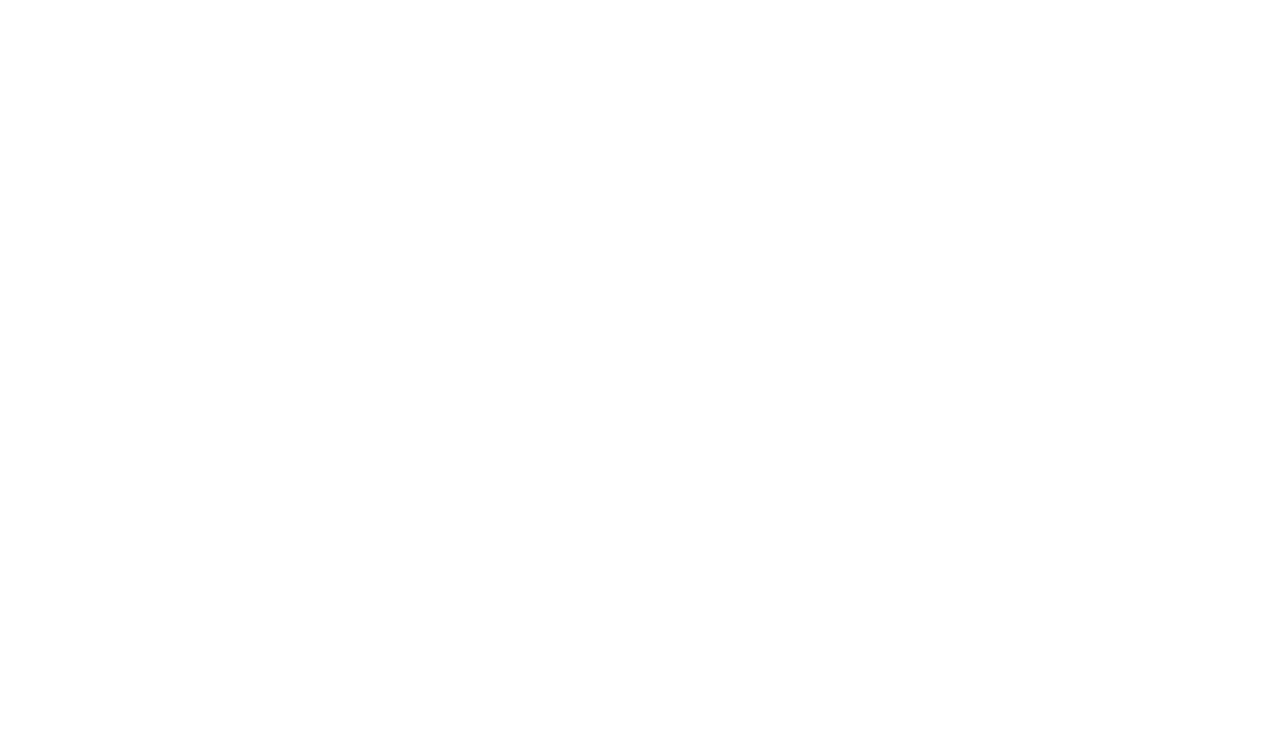
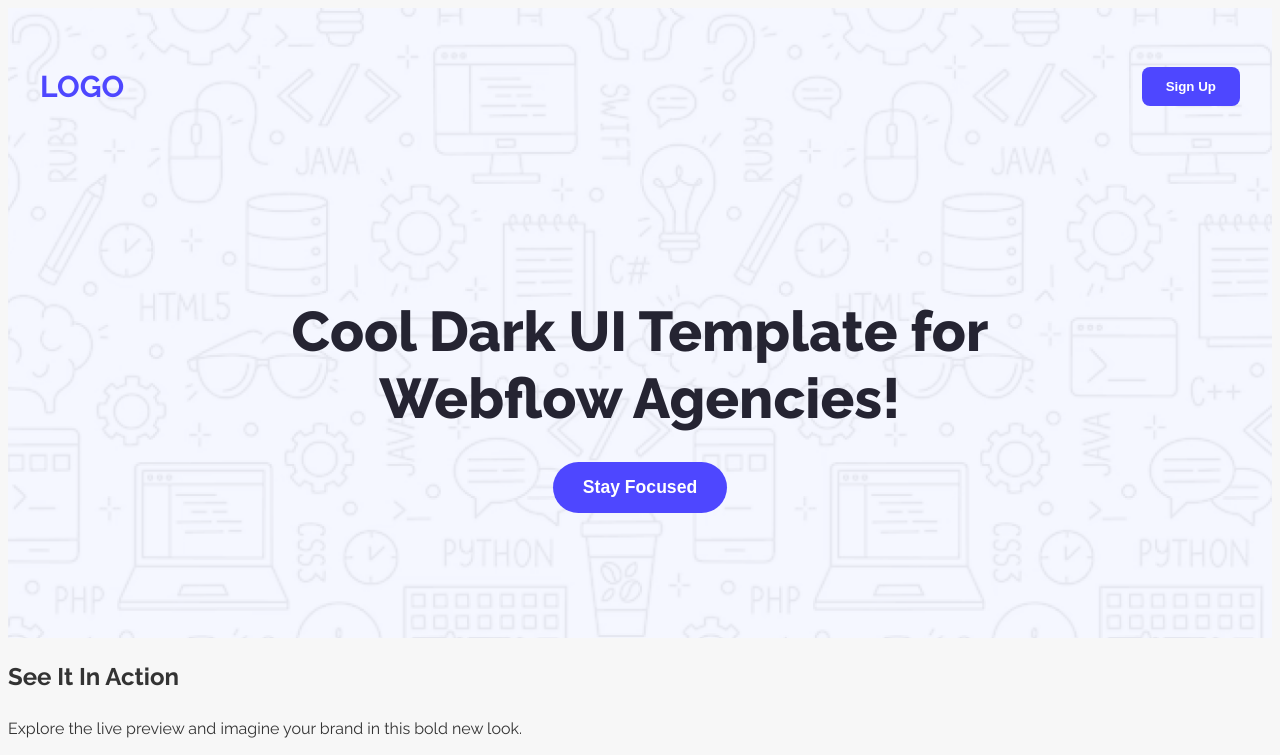
Before and after one commit to Shuvroashish/web-flow, a plain HTML site: page assignment.html in a window 1280 px wide. Shown: the top 755 px of the page. Drawn offline with Linux system fonts and the light colour scheme.

Commit message:
added header

```diff
--- a/Styles/webflow.css
+++ b/Styles/webflow.css
@@ -0,0 +1,91 @@
+
+
+body {
+    font-family: 'Raleway', sans-serif;
+    background-color: #f7f7f7;
+    color: #333;
+    line-height: 1.6;
+
+}
+
+header {
+
+    background-image: url("../Assets/Hero-bg.png");
+    background-position: center;
+    background-size: cover;
+    background-repeat: no-repeat;
+    min-height: 600px;
+    display: flex;
+    flex-direction: column;
+    justify-content: flex-start;
+    align-items: center;
+    padding-top: 30px;
+}
+
+nav {
+    display: flex;
+    align-items: center;
+    justify-content: space-between;
+    width: 100%;
+    max-width: 1200px;
+    padding:;
+    margin:0 80px;
+}
+
+.logo {
+    font-size: 30px;
+    font-weight: bold;
+    color: #4E47FF;
+
+}
+
+.button {
+    background-color: #4E47FF;
+    color: #FFFFFF;
+    border: none;
+    padding: 12px 24px;
+    border-radius: 8px;
+    font-weight: 600;
+}
+
+.button:hover {
+    background-color: #3a38cc;
+
+}
+
+
+.cool1 {
+
+    text-align: center;
+    padding: 0 5%;
+    max-width: 800px;
+    margin: 0 auto;
+    flex-grow: 1;
+    display: flex;
+    flex-direction: column;
+    justify-content: center;
+    align-items: center;
+}
+
+.cool {
+    font-family: 'Raleway', sans-serif;
+    font-size: 3.5em;
+    font-weight: 800;
+    color: #252432;
+    margin-bottom: 30px;
+    line-height: 1.2;
+}
+
+.Stay {
+    background-color: #4E47FF;
+    color: #FFFFFF;
+    border: none;
+    padding: 15px 30px;
+    border-radius: 50px;
+    font-size: 1.1em;
+    font-weight: 700;
+}
+
+.Stay:hover {
+    background-color: #4E47FF;
+}
--- a/assignment.html
+++ b/assignment.html
@@ -4,18 +4,37 @@
   <meta charset="UTF-8">
   <meta name="viewport" content="width=device-width, initial-scale=1.0">
   <title>Webflow</title>
+  <link rel="preconnect" href="https://fonts.googleapis.com">
+  <link rel="preconnect" href="https://fonts.gstatic.com" crossorigin>
+  <link href="https://fonts.googleapis.com/css2?family=Open+Sans:ital,wght@0,300..800;1,300..800&family=Raleway:ital,wght@0,100..900;1,100..900&display=swap" rel="stylesheet">
   <link rel="stylesheet" href="Styles/webflow.css">
 </head>
-<body>
+
+<body class="raleway">
   <header>
+    <nav>
+      <h1 class="logo">LOGO</h1>
+      <button class="button">Sign Up</button>
+    </nav>
+    <div class="cool1">
+      <h1 class="cool">Cool Dark UI Template for Webflow Agencies!</h1>
+      <button class="Stay">Stay Focused</button>
+    </div>
+  </header>
 
-    </header>
   <main>
+    <section>
+        <div>
+            <h2>See It In Action</h2>
+            <p>Explore the live preview and imagine your brand in this bold new look.</p>
+            <img src="Assets/wc-mini.png" alt="">
+        </div>
+    </section>
 
   </main>
+
   <footer>
 
   </footer>
-
 </body>
 </html>
```
Lines whose indentation alone changed are shown as unchanged.
